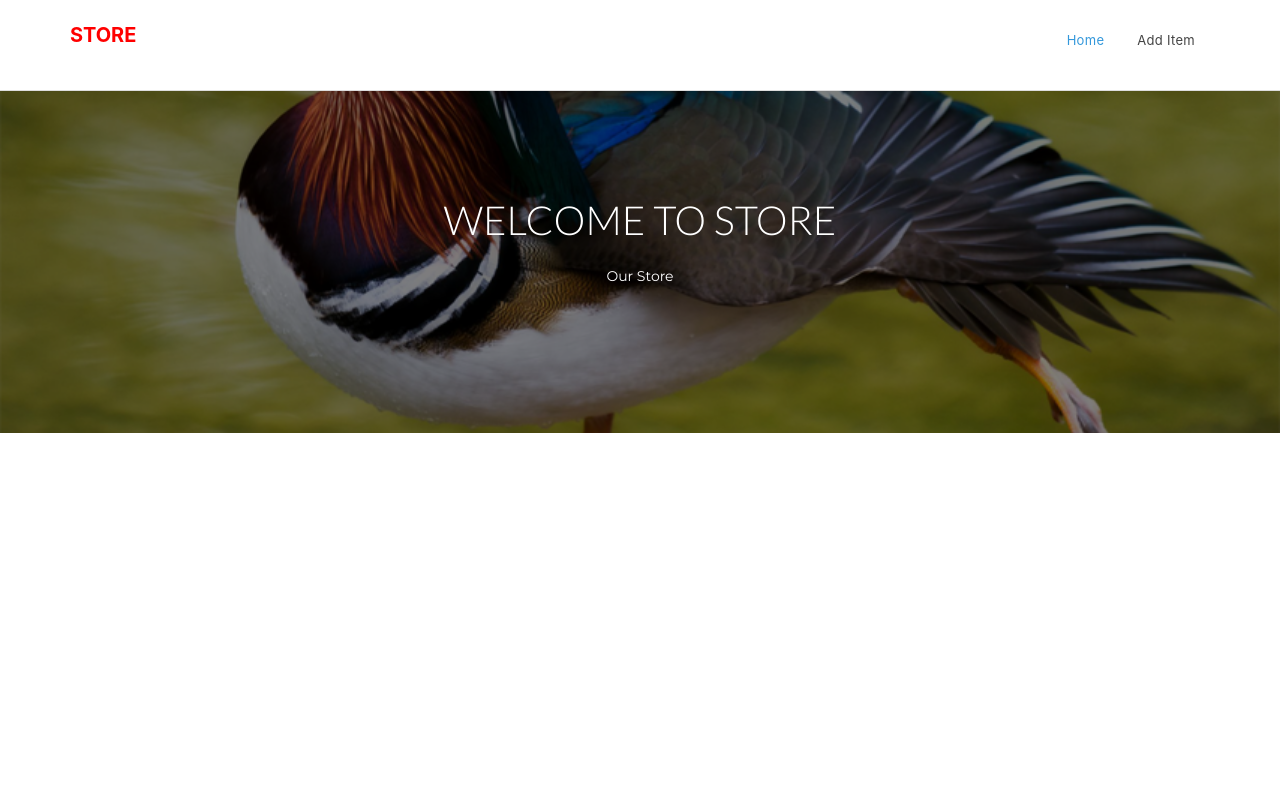
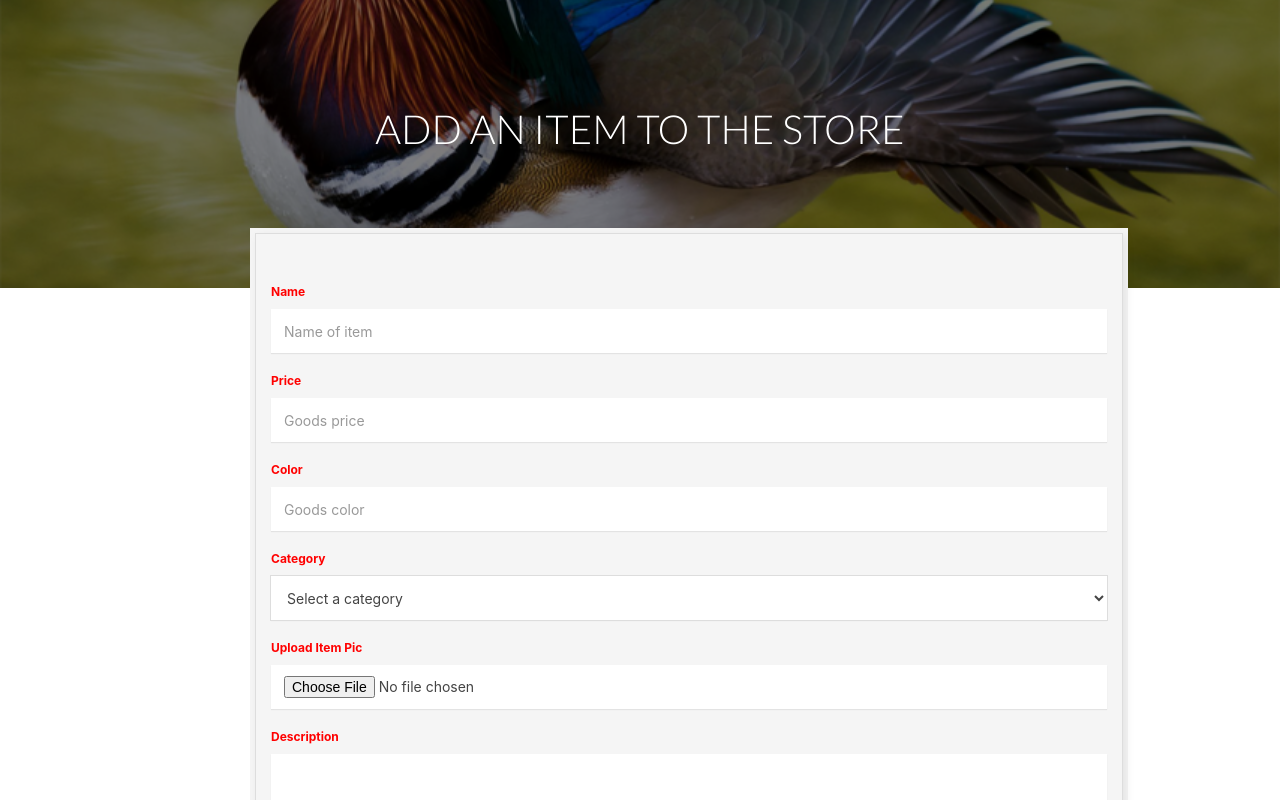
Before and after one commit to hafizferanmi/goods_react_frontend, a React (Create React App) app: page / in a window 1280 px wide. Shown: the top 800 px of the page. Built offline with nearby package versions, Linux system fonts and the light colour scheme; no server answers.

Commit message:
modified component

```diff
--- a/src/App.js
+++ b/src/App.js
@@ -18,10 +18,10 @@ class App extends Component {
             <React.Fragment>
             <Router>
             <div>
-                <HeaderComponent />
+                {/*<HeaderComponent />*/}
                 <Switch>
-                    <Route path='/' component={ HomeComponent } exact />
-                    <Route path='/add' component={ AddGoodComponent } />
+                    {/*<Route path='/' component={ HomeComponent } exact />*/}
+                    <Route path='/' component={ AddGoodComponent } exact />
                     <Route path='/details/:goodsId' component={ DetailsComponent } />
                     <Route path='/success' component={ SuccessComponent } />
                     <Route component={ NotFoundComponent } />
```
